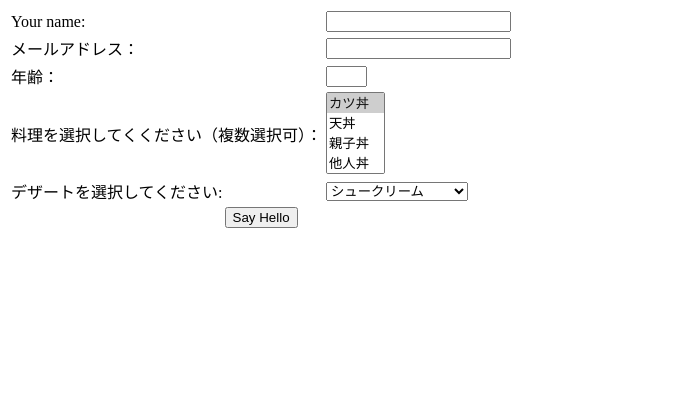
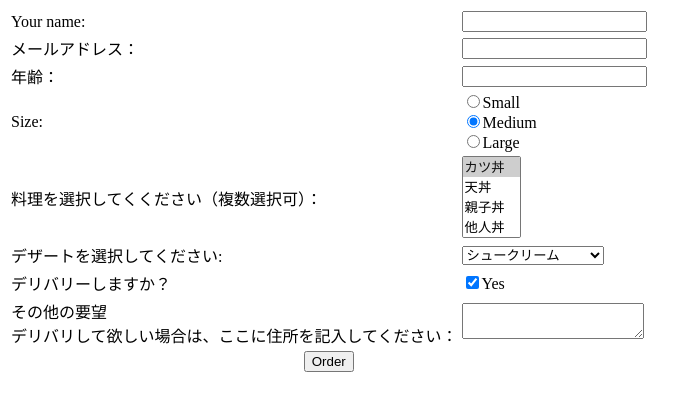
Before and after one commit to KimiyukiYamauchi/php.2014, a PHP site: page /form.php in a window 1280 px wide. Shown: the top 411 px of the page, without its empty margins (0-699 px from the left). Run offline with PHP 8.4, Linux system fonts and the light colour scheme.

Commit message:
12/3の成果

```diff
--- a/php2/chap6/form.php
+++ b/php2/chap6/form.php
@@ -1,4 +1,5 @@
 <?php
+
 // ホームヘルパー関数のコードをインクルード
 require_once 'formhelpers.php';
 // show_form()、validate_form()及びprocess_form()
@@ -23,12 +24,15 @@ function process_form(){
 
 // フォームを表示
 function show_form($errors = ''){
-	global $main_dishes;
+	global $main_dishes, $sweets;
 
 	// フォームがサブミットされたら、
 	// サブミットされたパラメータからデフォルト値を取得
 	if(isset($_POST['_submit_check']) && $_POST['_submit_check'] == 1){
 		$defaults = $_POST;
+		if(!isset($_POST['delivery'])){
+			$defaults['delivery'] = 'no';
+		}
 	}else{
 		$defaults = array();
 		$defaults['my_name'] = '';
@@ -38,6 +42,7 @@ function show_form($errors = ''){
 		$defaults['main_dish'] = array('katsu');
 		$defaults['delivery'] = 'yes';
 		$defaults['size'] = 'medium';
+		$defaults['comments'] = '';
 	}
 
 	// 何かエラーが渡されると、それを出力
@@ -63,57 +68,51 @@ function show_form($errors = ''){
 
 <tr>
 <td>メールアドレス：</td>
-<td><input type="text" name="email" value="<?php echo h($defaults['email']); ?>"></td>
+<td><?php input_text('email', $defaults); ?></td>
 </tr>
 
 <tr>
 <td>年齢：</td>
-<td><input type="text" name="age" size="2" value="<?php echo h($defaults['age']); ?>"></td>
+<td><?php input_text('age', $defaults); ?></td>
 </tr>
+
+<tr><td>Size:</td>
+<td>
+<?php input_radiocheck('radio', 'size', $defaults, 'small'); ?>Small<br />
+<?php input_radiocheck('radio', 'size', $defaults, 'medium'); ?>Medium<br />
+<?php input_radiocheck('radio', 'size', $defaults, 'large'); ?>Large
+</td></tr>
 
 <tr>
 <td>料理を選択してくください（複数選択可）：</td>
 <td>
-<select name="main_dish[]" multiple="multiple">
-<?php
-$selected_options = array();
-foreach($defaults['main_dish'] as $option){
-	$selected_options[$option] = true;
-}
-
-// <option>タグを出力
-foreach($main_dishes as $option => $label){
-	print '<option value="' . h($option) . '"';
-	if(array_key_exists($option, $selected_options)){
-		print ' selected="selected"';
-	}
-	print '>' . h($label) . '</option>';
-	print "\n";
-}
-?>
-</select>
+<?php input_select('main_dish', $defaults, $main_dishes, true); ?>
 </td>
 </tr>
 
 <tr>
 <td>デザートを選択してください:</td>
 <td>
-<select name="order">
-<?php
-foreach($GLOBALS['sweets'] as $key => $choice){
-	print "<option value=\"" . $key . '"';
-	if($key == $defaults['order']){
-		print ' selected="selected"';
-	}
-	print ">$choice</option>\n";
-}
-?>
-</select>
+<?php input_select('order', $defaults, $sweets); ?>
 </td>
 </tr>
 
+<tr><td>デリバリーしますか？</td>
+<td>
+<?php input_radiocheck('checkbox', 'delivery', $defaults, 'yes'); ?>Yes
+</td>
+</tr>
+
+<tr><td>その他の要望<br />
+デリバリして欲しい場合は、ここに住所を記入してください：</td>
+<td>
+<?php input_textarea('comments', $defaults); ?>
+</td>
+</tr>
+
+
 <tr>
-<td colspan="2" align="center"><input type="submit" value="Say Hello"></td>
+<td colspan="2" align="center"><?php input_submit('save', 'Order'); ?></td>
 </tr>
 
 </table>
--- a/php2/chap6/formhelpers.php
+++ b/php2/chap6/formhelpers.php
@@ -24,7 +24,7 @@ function input_textarea($element_name, $values){
 
 // ラジオボタンまたはチェックボックス出力
 function input_radiocheck($type, $element_name, $values, $element_value){
-	print '<input type"' . $type . '" name="' . $element_name . '" value="' . $element_value . '" ';
+	print '<input type="' . $type . '" name="' . $element_name . '" value="' . $element_value . '" ';
 	if($element_value == $values[$element_name]){
 		print ' checked="checked"';
 	}
@@ -47,13 +47,13 @@ function input_select($element_name, $selected, $options, $mutiple = false){
 			$selected_options[$val] = true;
 		}
 	}else{
-		$selected_options[$element_name] = true;
+		$selected_options[$selected[$element_name]] = true;
 	}
 
 	// <option>タグを出力
 	foreach($options as $option => $label){
 		print '<option value="' . h($option) . '"';
-		if($selected_options[$option]){
+		if(array_key_exists($option, $selected_options)){
 			print ' selected="selected"';
 		}
 		print '>' . h($label) . '</option>';
```
